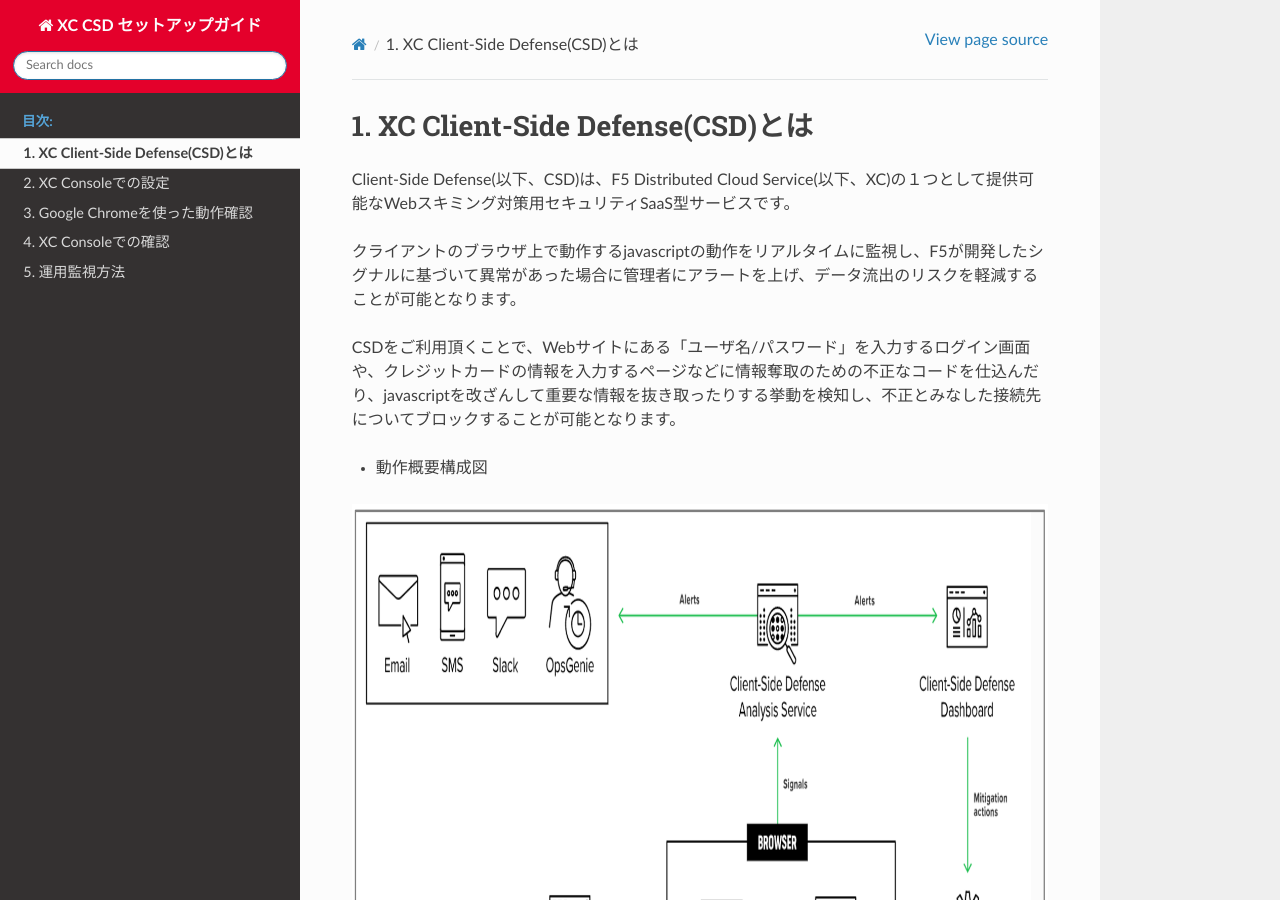
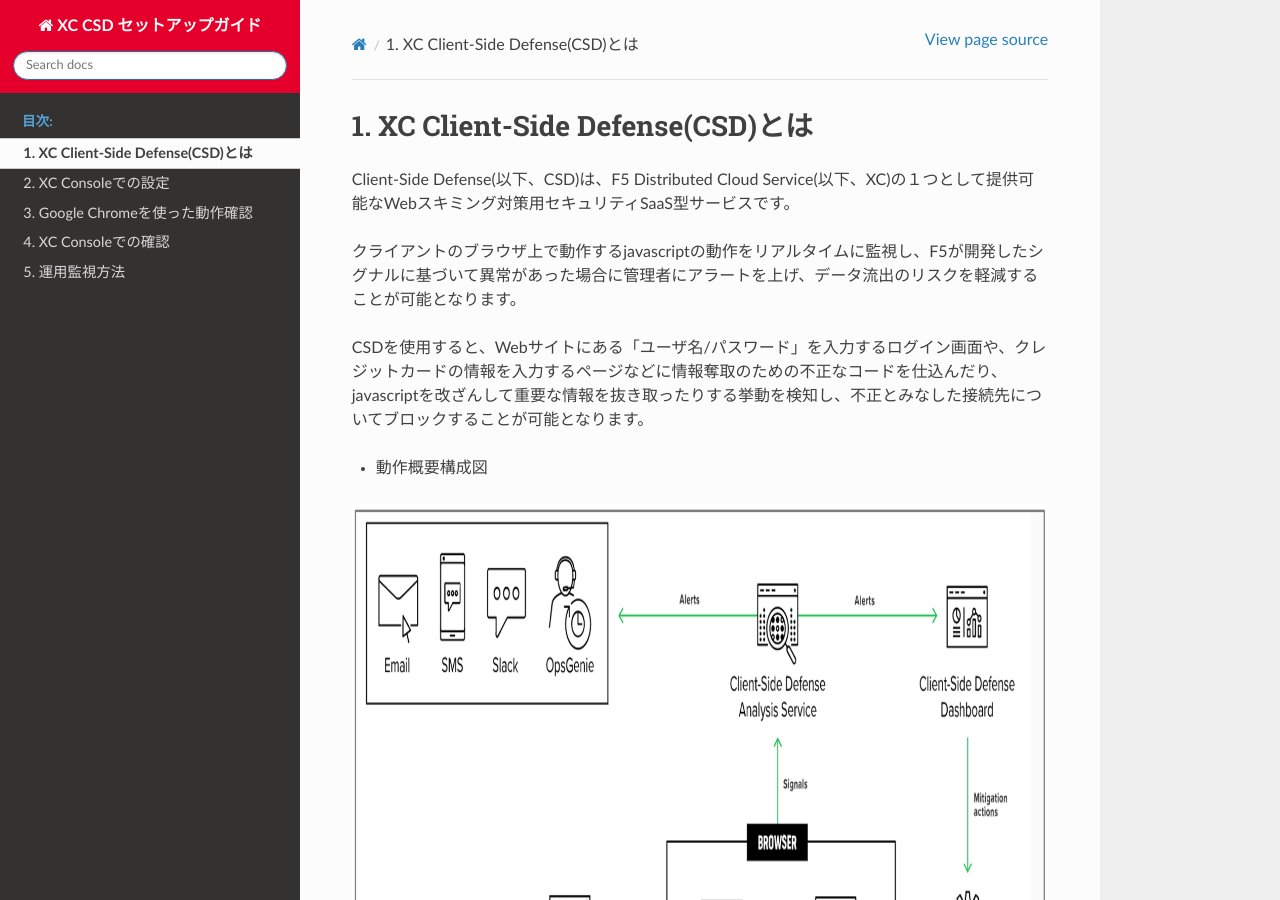
Before and after one commit to BeF5/f5j-xc-csd, a Sphinx documentation site: the page built from docs/module01/module01.rst, in a window 1280 px wide and 900 px high. Built offline with Sphinx 7.4.7 and the Read the Docs theme 2.0.0, drawn with Linux system fonts in a browser that asks for light colours.

Commit message:
Update module01.rst

```diff
--- a/docs/module01/module01.rst
+++ b/docs/module01/module01.rst
@@ -5,7 +5,7 @@
 
 クライアントのブラウザ上で動作するjavascriptの動作をリアルタイムに監視し、F5が開発したシグナルに基づいて異常があった場合に管理者にアラートを上げ、データ流出のリスクを軽減することが可能となります。
 
-CSDをご利用頂くことで、Webサイトにある「ユーザ名/パスワード」を入力するログイン画面や、クレジットカードの情報を入力するページなどに情報奪取のための不正なコードを仕込んだり、javascriptを改ざんして重要な情報を抜き取ったりする挙動を検知し、不正とみなした接続先についてブロックすることが可能となります。
+CSDを使用すると、Webサイトにある「ユーザ名/パスワード」を入力するログイン画面や、クレジットカードの情報を入力するページなどに情報奪取のための不正なコードを仕込んだり、javascriptを改ざんして重要な情報を抜き取ったりする挙動を検知し、不正とみなした接続先についてブロックすることが可能となります。
 
 - 動作概要構成図
 
```
